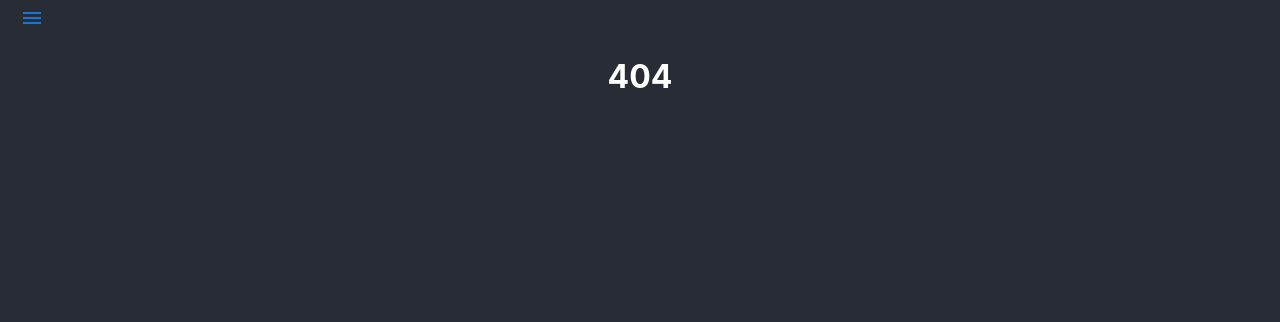
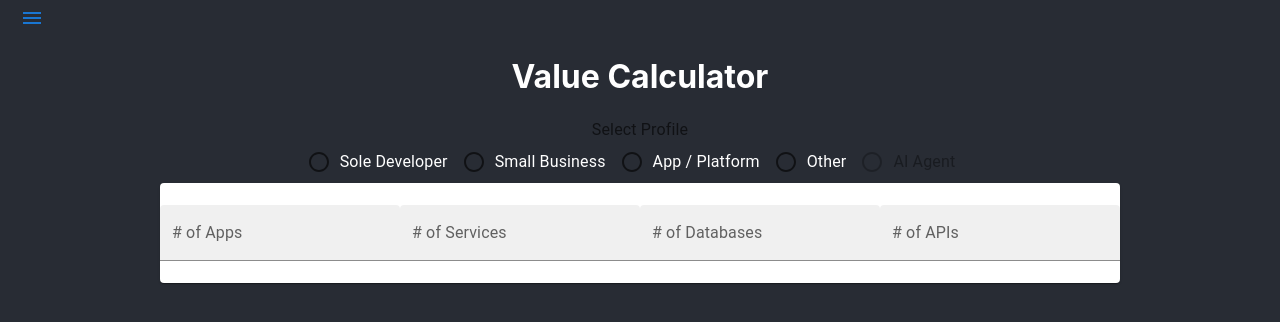
Before and after one commit to fractalstrategies/get-k8s, a React (Create React App) app: page /calculator in a window 1280 px wide. Before the commit this address had no page. Shown: the top 322 px of the page. Built offline with nearby package versions, Linux system fonts and the light colour scheme.

Commit message:
add value calculator

```diff
--- a/src/App.js
+++ b/src/App.js
@@ -4,6 +4,7 @@ import Layout from "./components/layout"
 
 import Home from './pages/home'
 import Services from './pages/services'
+import Calculator from './pages/calculator'
 import ToDo from './pages/todo'
 import NoPage from "./pages/nopage"
 
@@ -19,10 +20,12 @@ export default function App() {
       textAlign: 'center',
     }}>
       <BrowserRouter>
+      {/* <BrowserRouter basename='/get-k8s'> */}
         <Routes>
           <Route path="/" element={<Layout />}>
             <Route index element={<Home />} />
             <Route path="services" element={<Services />} />
+            <Route path="calculator" element={<Calculator />} />
             <Route path="todo" element={<ToDo />} />
             <Route path="*" element={<NoPage />} />
           </Route>
--- a/src/components/drawer.js
+++ b/src/components/drawer.js
@@ -12,10 +12,16 @@ import ListItemIcon from '@mui/material/ListItemIcon'
 import ListItemText from '@mui/material/ListItemText'
 
 import MenuIcon from '@mui/icons-material/Menu'
+import HomeIcon from '@mui/icons-material/Home'
 import SupportAgentIcon from '@mui/icons-material/SupportAgent'
-import HomeIcon from '@mui/icons-material/Home'
+import CalculateIcon from '@mui/icons-material/Calculate';
 import TaskIcon from '@mui/icons-material/Task'
-import MailIcon from '@mui/icons-material/Mail'
+import BrowserNotSupportedIcon from '@mui/icons-material/BrowserNotSupported';
+
+// 'right', 'top', 'bottom'
+const drawers = {
+  'left': < MenuIcon />
+}
 
 const links1 = {
   'Home': {
@@ -26,9 +32,9 @@ const links1 = {
     'icon': <SupportAgentIcon />,
     'path': '/services'
   },
-  'Message Us': {
-    'icon': <MailIcon />,
-    'path': '/messageus'
+  'Calculator': {
+    'icon': <CalculateIcon />,
+    'path': '/calculator'
   },
 }
 const links2 = {
@@ -36,13 +42,11 @@ const links2 = {
     'icon': <TaskIcon />,
     'path': '/todo'
   },
+  ' 404': {
+    'icon': <BrowserNotSupportedIcon />,
+    'path': '/404'
+  },
 }
-
-// 'right', 'top', 'bottom'
-const drawers = {
-  'left': < MenuIcon />
-}
-
 
 export default function DrawerFS() {
   const [state, setState] = React.useState({
--- a/src/components/layout.js
+++ b/src/components/layout.js
@@ -1,15 +1,5 @@
-import { Outlet, Link } from "react-router-dom"
+import { Outlet } from "react-router-dom"
 import DrawerFS from './drawer'
-
-const oldNav = (
-  <nav>
-    <ul>
-      <li><Link to="/">Home</Link></li>
-      <li><Link to="/services">Services</Link></li>
-      <li><Link to="/todo">To Do</Link></li>
-    </ul>
-  </nav>
-)
 
 const Layout = () => {
   return (
--- /dev/null
+++ b/src/components/radioRow.js
@@ -0,0 +1,34 @@
+import * as React from 'react'
+import Radio from '@mui/material/Radio'
+import RadioGroup from '@mui/material/RadioGroup'
+import FormControlLabel from '@mui/material/FormControlLabel'
+import FormControl from '@mui/material/FormControl'
+import FormLabel from '@mui/material/FormLabel'
+
+export default function RowRadioButtonsGroup(props) {
+  const label = props['label']
+  const options = props['options']
+  const cb = props['cb']
+
+  return (
+    <FormControl>
+      <FormLabel id="demo-row-radio-buttons-group-label">{label}</FormLabel>
+      <RadioGroup
+        row
+        aria-labelledby="demo-row-radio-buttons-group-label"
+        name="row-radio-buttons-group"
+        onChange={e => {cb(e.target.value)}}
+      >
+        {Object.keys(options).map((text) => (
+          <FormControlLabel key={text} control={<Radio />} value={options[text]} label={text} />
+        ))}
+        <FormControlLabel
+          disabled
+          control={<Radio />}
+          value="ai"
+          label="AI Agent"
+        />
+      </RadioGroup>
+    </FormControl>
+  )
+}
--- /dev/null
+++ b/src/pages/calculator.js
@@ -0,0 +1,49 @@
+import { useState } from 'react'
+
+import RowRadioButtonsGroup from '../components/radioRow'
+
+import Paper from '@mui/material/Paper'
+import TextField from '@mui/material/TextField'
+
+export default function Services(props) {
+  const [profile, setProfile] = useState()
+  const [numOfApps, setNumOfApps] = useState(0)
+  const [numOfServ, setNumOfServ] = useState(0)
+  const [numOfDBs, setNumOfDBs] = useState(0)
+  const [numOfAPIs, setNumOfAPIs] = useState(0)
+
+  // Expected Monthly Savings (ems)
+  const emsApps = numOfApps * 100
+  const emsServ = numOfServ * 300
+  const emsDBs = numOfDBs * 200
+  const emsAPIs = numOfAPIs * 500
+  const emsTotal = emsApps + emsServ + emsDBs + emsAPIs
+
+  return (
+    <div style={{ backgroundColor: '#44444' }}>
+      <h1>Value Calculator</h1>
+      <RowRadioButtonsGroup
+        label='Select Profile'
+        options={{
+          'Sole Developer': 'sd',
+          'Small Business': 'sb',
+          'App / Platform': 'ap',
+          'Other': 'ot',
+        }}
+        cb={setProfile}
+      />
+
+      <Paper style={{ width: '75%', margin: 'auto', height: '100px', display: 'flex', justifyContent: 'space-evenly',  alignItems: 'center' }}>
+        <TextField variant='filled' type='number' label='# of Apps' onChange={e => setNumOfApps(e.target.value)} />
+        <TextField variant='filled' type='number' label='# of Services' onChange={e => setNumOfServ(e.target.value)} />
+        <TextField variant='filled' type='number' label='# of Databases' onChange={e => setNumOfDBs(e.target.value)} />
+        <TextField variant='filled' type='number' label='# of APIs' onChange={e => setNumOfAPIs(e.target.value)} />
+      </Paper>
+
+      {profile && (numOfApps || numOfServ || numOfDBs || numOfAPIs) ? <div>
+        <h1>Total Expected Montly Savings</h1>
+        <p>${emsTotal} per month</p>
+      </div> : null}
+    </div>
+  )
+}
--- a/src/pages/services.js
+++ b/src/pages/services.js
@@ -1,6 +1,6 @@
 export default function Services(props) {
   return (
-    <div>
+    <div style={{ width: 300, margin: 'auto', textAlign: 'left' }}>
       <h1>Services</h1>
       <ul>
         <li>containerization</li>
--- a/src/pages/todo.js
+++ b/src/pages/todo.js
@@ -1,16 +1,16 @@
 export default function ToDo(props) {
   return (
-    <div>
+    <div style={{ width: 300, margin: 'auto', textAlign: 'left' }}>
       <h1>To Do</h1>
       <ol>
-        <li>message us page</li>
-        <li>value calculator</li>
+        <li>add calculator detail</li>
         <li>better styles</li>
         <li>nopage design</li>
       </ol>
 
       <h2>Done</h2>
       <ul>
+        <li>value calculator</li>
         <li>nav layout drawer</li>
         <li>react router</li>
       </ul>
```
